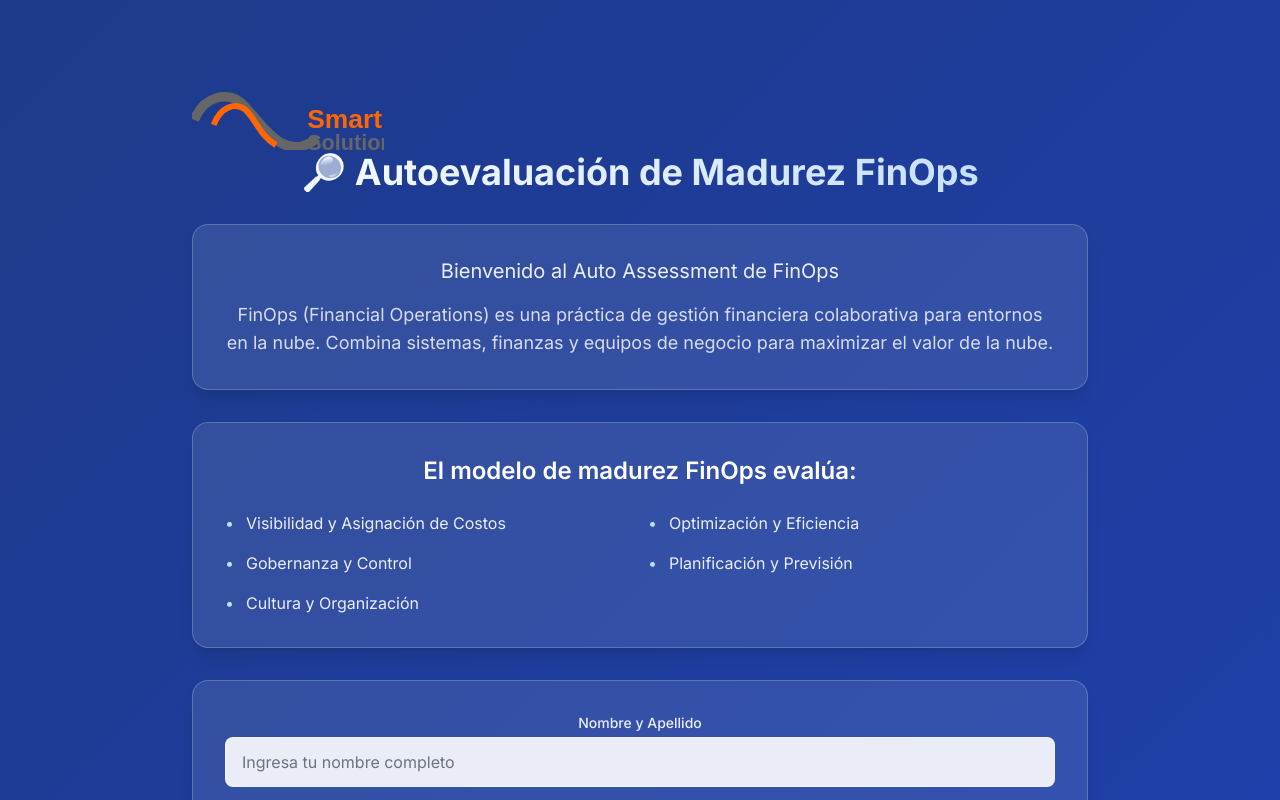
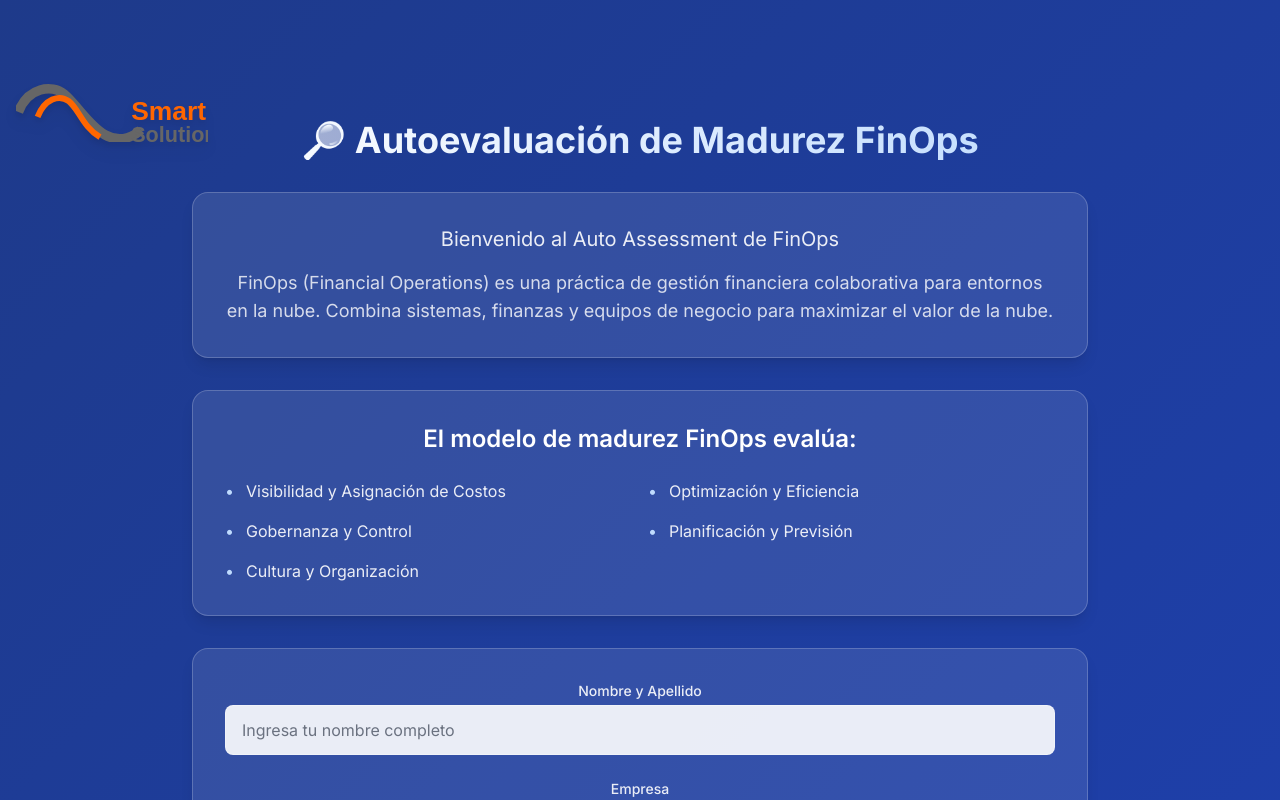
Before and after one commit to guillermodep/finopsevaluation, a Next.js app: page / in a window 1280 px wide. Shown: the top 800 px of the page. Built offline with nearby package versions, Linux system fonts and the light colour scheme.

Commit message:
Mejorar implementación del logo e incorporar firma en el footer

```diff
--- a/src/app/page.tsx
+++ b/src/app/page.tsx
@@ -79,20 +79,23 @@ export default function Home() {
   }
 
   return (
-    <div className="min-h-screen py-6 px-4 sm:px-6 lg:px-8">
-      <div className="max-w-4xl mx-auto relative">
-        {/* Logo en la esquina superior izquierda */}
-        <div className="absolute left-0 top-0 -translate-x-1/2 -translate-y-1/2 md:translate-x-0 md:translate-y-0 md:left-0 md:top-0 z-10">
-          <div className="w-32 h-32 md:w-48 md:h-48 relative flex items-center justify-center">
-            <img
-              src="/images/smart-solutions-logo.svg"
-              alt="Smart Solutions Logo"
-              className="w-full h-full object-contain"
-            />
-          </div>
+    <div className="min-h-screen py-6 px-4 sm:px-6 lg:px-8 relative">
+      {/* Logo en la esquina superior izquierda */}
+      <div className="absolute left-4 top-4 z-10">
+        <div className="w-40 h-40 md:w-48 md:h-48">
+          <Image
+            src="/images/smart-solutions-logo.svg"
+            alt="Smart Solutions Logo"
+            width={200}
+            height={100}
+            priority
+            className="w-full h-full object-contain drop-shadow-lg"
+          />
         </div>
+      </div>
 
-        <div className="text-center animate-fade-in pt-16 md:pt-32">
+      <div className="max-w-4xl mx-auto">
+        <div className="text-center animate-fade-in pt-16 md:pt-24">
           <h1 className="text-4xl font-bold mb-8 title-gradient">
             🔎 Autoevaluación de Madurez FinOps
           </h1>
@@ -180,6 +183,11 @@ export default function Home() {
           )}
         </div>
       </div>
+
+      {/* Firma en el footer */}
+      <div className="text-center text-white/40 text-xs mt-8">
+        Desarrollado por Smart Solutions
+      </div>
     </div>
   );
 }
```
